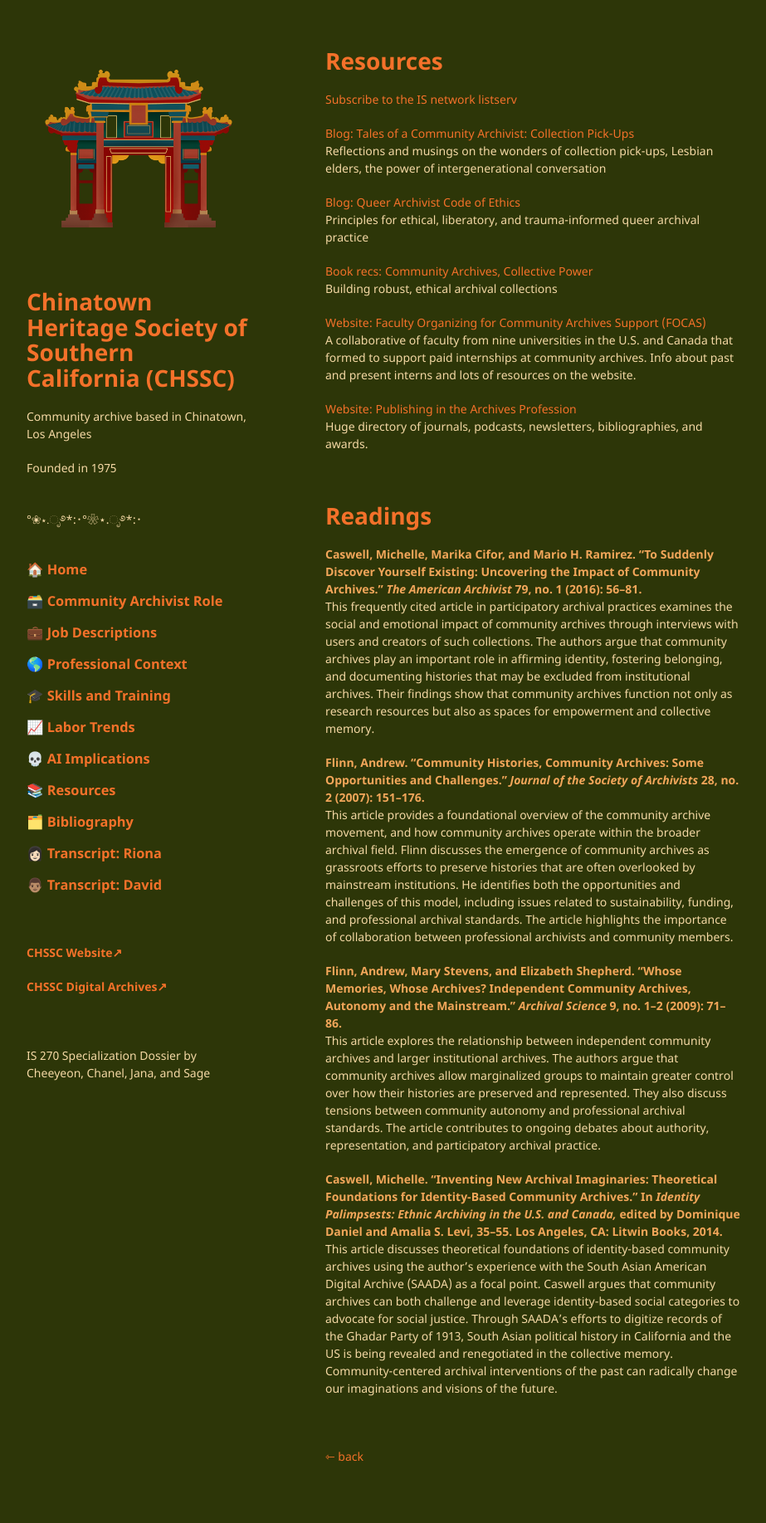
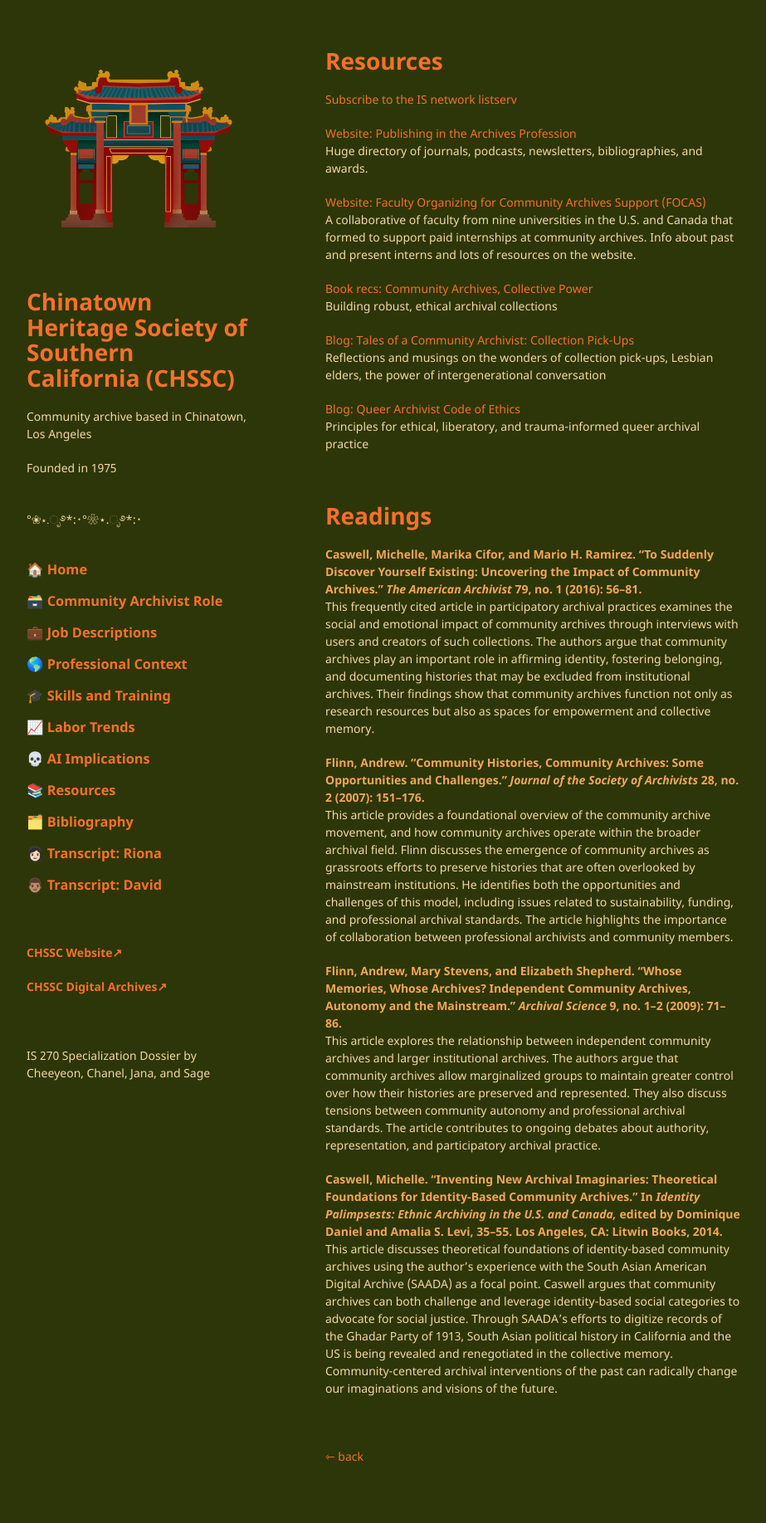
Before and after one commit to chaanelly/IS270-CHSSC, a Jekyll site: the page built from pages/resources.md, in a window 1280 px wide. Shown: the whole page at 83% size, without its empty margins (178-1101 px from the left). Built offline with Jekyll 4.4.1, drawn with Linux system fonts in a browser that asks for light colours; our own code applies the rules of GitHub Pages for plain Markdown files.

```diff
--- a/pages/resources.md
+++ b/pages/resources.md
@@ -1,21 +1,21 @@
 # Resources
 
 [Subscribe to the IS network listserv](https://lists.gseis.ucla.edu/sympa/subscribe/is-network)
+
+[Website: Publishing in the Archives Profession](https://archivespublishing.com)\
+Huge directory of journals, podcasts, newsletters, bibliographies, and awards.
+
+[Website: Faculty Organizing for Community Archives Support (FOCAS)](https://archivalfocas.org)\
+A collaborative of faculty from nine universities in the U.S. and Canada that formed to support paid internships at community archives. Info about past and present interns and lots of resources on the website.
+
+[Book recs: Community Archives, Collective Power](https://americanlibrariesmagazine.org/2025/06/02/community-archives-collective-power)\
+Building robust, ethical archival collections
 
 [Blog: Tales of a Community Archivist: Collection Pick-Ups](https://substack.com/home/post/p-157288339)\
 Reflections and musings on the wonders of collection pick-ups, Lesbian elders, the power of intergenerational conversation
 
 [Blog: Queer Archivist Code of Ethics](https://substack.com/home/post/p-157909241)\
 Principles for ethical, liberatory, and trauma-informed queer archival practice
-
-[Book recs: Community Archives, Collective Power](https://americanlibrariesmagazine.org/2025/06/02/community-archives-collective-power)\
-Building robust, ethical archival collections
-
-[Website: Faculty Organizing for Community Archives Support (FOCAS)](https://archivalfocas.org)\
-A collaborative of faculty from nine universities in the U.S. and Canada that formed to support paid internships at community archives. Info about past and present interns and lots of resources on the website.
-
-[Website: Publishing in the Archives Profession](https://archivespublishing.com)\
-Huge directory of journals, podcasts, newsletters, bibliographies, and awards.
 
 <br>
 
```
